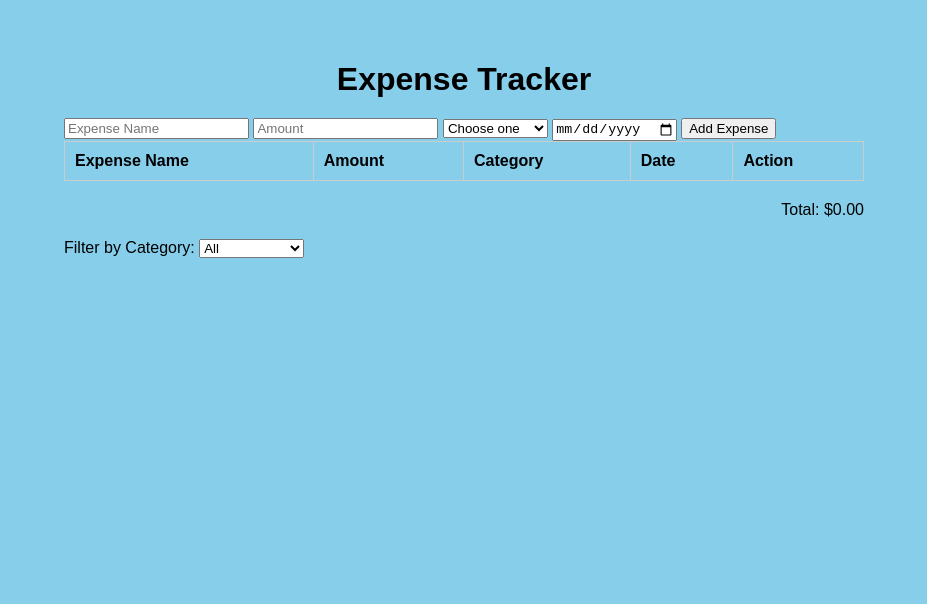
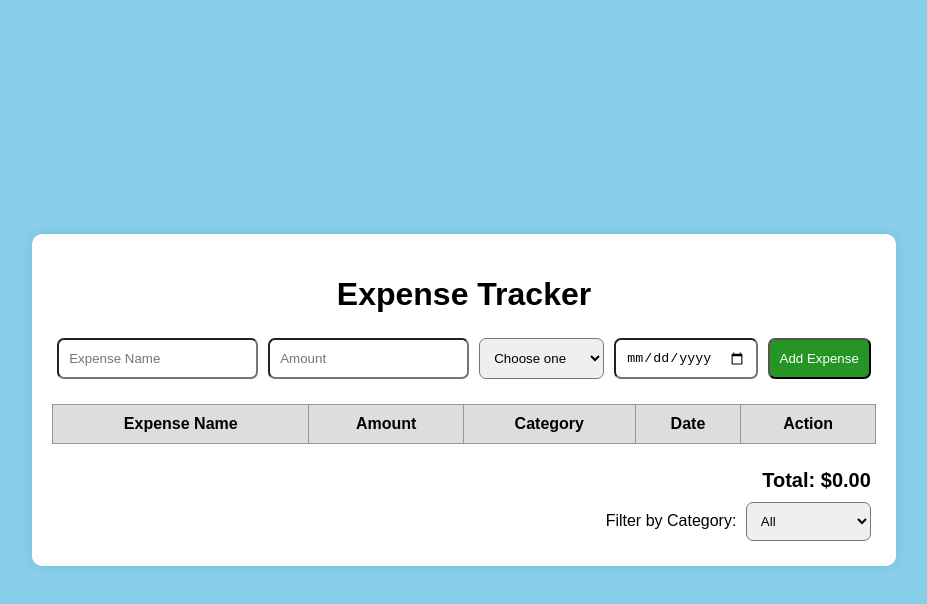
Before and after one commit to bharathvenkatesan467/Expense-tracker, a plain HTML site: page index.html in a window 1280 px wide. Shown: the whole page, without its empty margins (176-1103 px from the left). Drawn offline with Linux system fonts and the light colour scheme.

Commit message:
Update style.css

```diff
--- a/style/style.css
+++ b/style/style.css
@@ -1,16 +1,18 @@
 body {
-    font-family: sans-serif;
+  font-family: Arial, sans-serif;
+  background-color: skyblue;
+  display: flex;
+  justify-content: center;
+  align-items: center;
+  height: 100vh;
   margin: 0;
+}
+
+.container {
+  background: white;
   padding: 20px;
-    max-width: 800px;
-    margin: 20px auto;
-    background-color: skyblue;
-
-  }
-  .d1{
-    background-color: white;
-    padding: 10px;
   border-radius: 10px;
+  box-shadow: 0 0 10px rgba(0, 0, 0, 0.1);
 }
 
 h1 {
@@ -18,43 +20,51 @@ body {
   margin-bottom: 20px;
 }
 
-  .add-expense {
+.content {
   display: flex;
   justify-content: space-between;
-    align-items: center;
   margin-bottom: 20px;
 }
 
-  .add-expense input, .add-expense select {
+.content input, .content select, .content button, .filter select {
   padding: 10px;
-    margin-right: 10px;
-    border: 1px solid #ccc;
+  margin: 5px;
+  border-radius: 7px;
 }
 
-  #add-expense-button {
-    padding: 10px 20px;
-    background-color: #4CAF50;
+#addExpense{
+  background-color: rgb(37, 150, 37);
   color: white;
-    border: none;
-    cursor: pointer;
 }
-
 table {
   width: 100%;
   border-collapse: collapse;
+  margin-bottom: 20px;
+}
+
+table, th, td {
+  border: 1px solid #999;
 }
 
 th, td {
   padding: 10px;
-    border: 1px solid #ccc;
-    text-align: left;
+  text-align: center;
 }
 
-  .total {
-    margin-top: 20px;
-    text-align: right;
+th{
+  background-color: #ddd;
+}
+.section{
+  display: flex;
+  flex-direction: column;
+  float: right;
+}
+.total span {
+  font-size: 20px;
+  font-weight: bold;
+  float: right;
 }
 
-  .filter {
-    margin-top: 20px;
+.total{
+  margin: 5px;
 }
```
Lines whose indentation alone changed are shown as unchanged.
